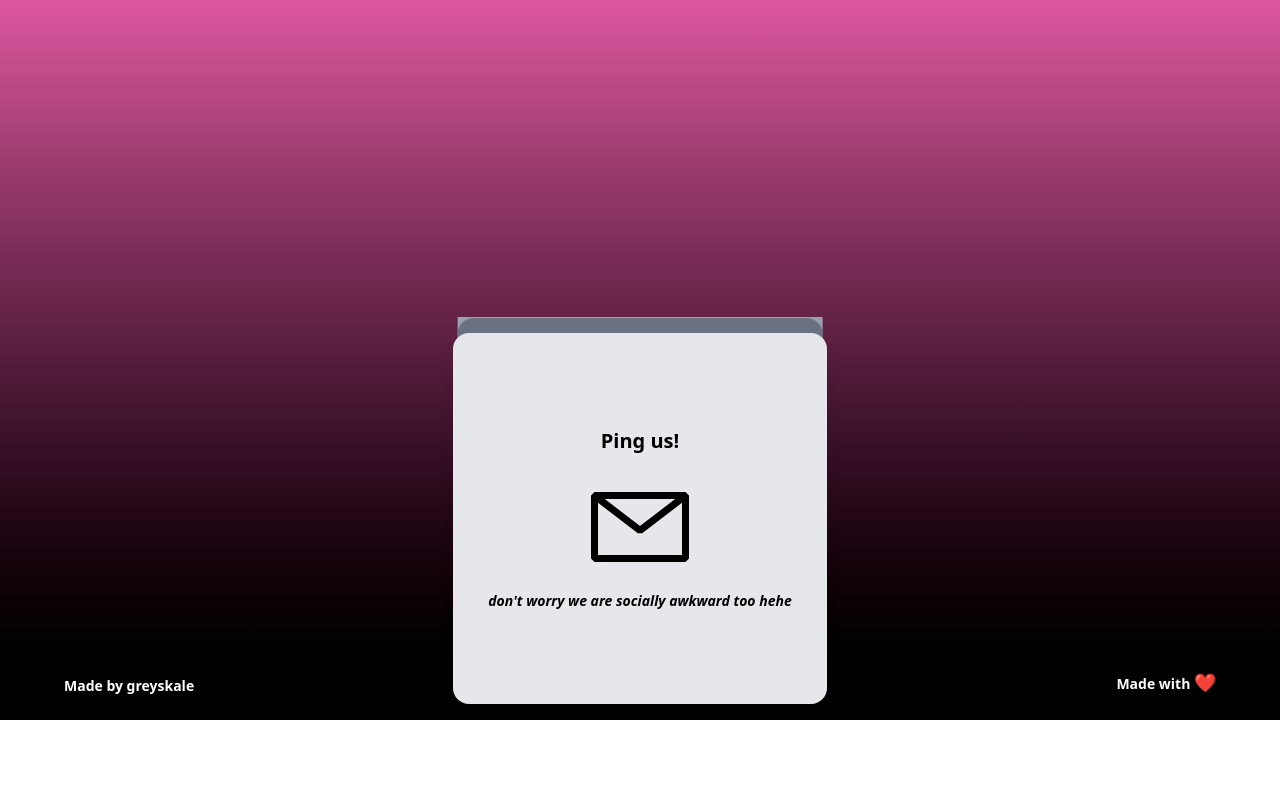
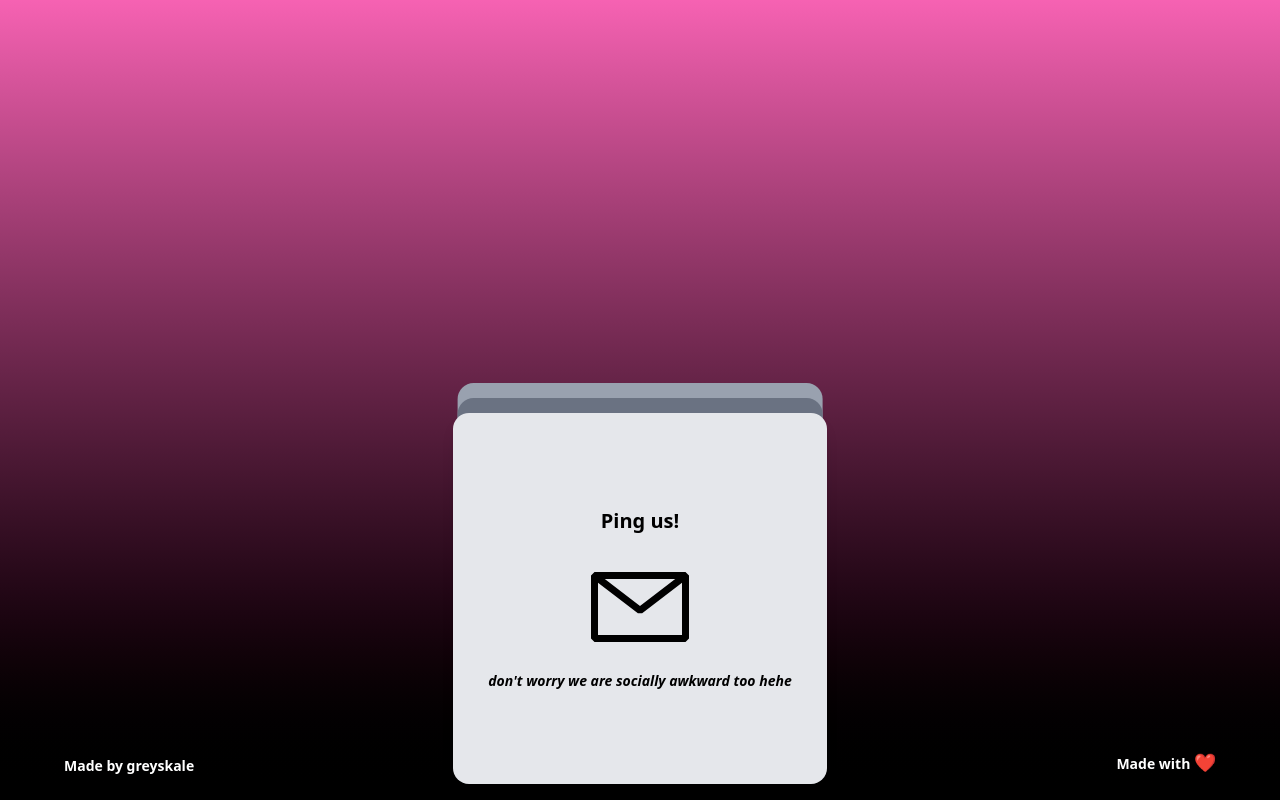
Before and after one commit to GreySkale-Foundation/website, a SvelteKit app: page / in a window 1280 px wide. Shown: the part 3649-4449 px from the top of the page. Before the commit the page ends 4369 px from the top, so only its background shows below. Built offline with nearby package versions, Linux system fonts and the light colour scheme; a web font is replaced by a local one.

Commit message:
(fix) Mobile + Desktop Card

```diff
--- a/src/routes/+page.svelte
+++ b/src/routes/+page.svelte
@@ -81,8 +81,8 @@
 
 <section use:scrollReveal>
     <footer class="px-8 py-4 text-sm text-white font-bold relative overflow-x-hidden min-h-0">
-        <!-- Desktop layout -->
-        <div class="hidden sm:flex justify-between items-end">
+        <!-- Desktop layout with top padding for card expansion -->
+        <div class="hidden sm:flex justify-between items-end pt-20">
             <!-- Left text -->
             <div class="flex-1">
                 <p class="ml-8 mb-2">Made by greyskale</p>
@@ -100,11 +100,10 @@
         </div>
 
         <!-- Mobile layout -->
-        <!-- Mobile layout -->
         <div class="sm:hidden flex flex-col items-center space-y-4">
             <!-- Card with scaling and extra padding -->
             <div class="w-full flex justify-center pt-20">
-        <div class="scale-80 origin-center"> <!-- Scale down to 75% -->
+                <div class="scale-80 origin-center">
                     <Card />
                 </div>
             </div>
```
Lines whose indentation alone changed are shown as unchanged.
